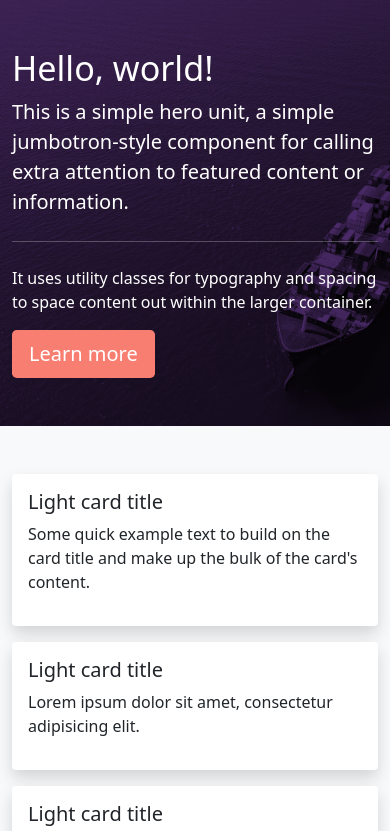
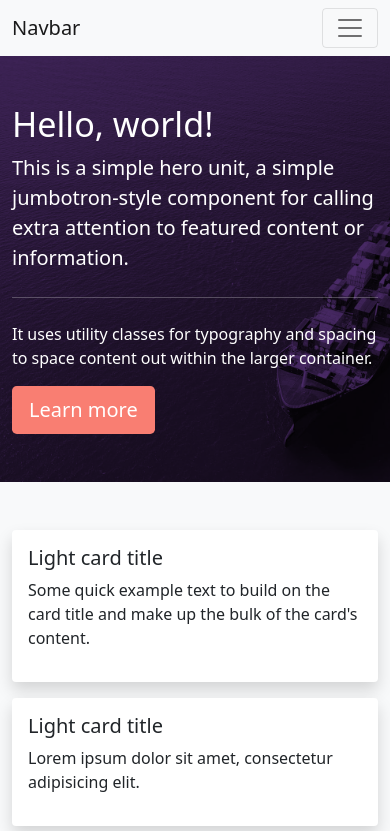
Before and after one commit to daviatkea/bs, a plain HTML site: page index.html in a window 390 px wide. Shown: the top 831 px of the page. Drawn offline with nearby package versions, Linux system fonts and the light colour scheme.

Commit message:
add navbar

```diff
--- a/index.html
+++ b/index.html
@@ -14,6 +14,36 @@
   </head>
 
   <body class="bg-light">
+    <nav class="navbar navbar-expand-lg navbar-light bg-light">
+      <div class="container-fluid">
+        <a class="navbar-brand" href="#">Navbar</a>
+        <button
+          class="navbar-toggler"
+          type="button"
+          data-bs-toggle="collapse"
+          data-bs-target="#navbarNavDropdown"
+          aria-controls="navbarNavDropdown"
+          aria-expanded="false"
+          aria-label="Toggle navigation"
+        >
+          <span class="navbar-toggler-icon"></span>
+        </button>
+        <div class="collapse navbar-collapse" id="navbarNavDropdown">
+          <ul class="navbar-nav ms-auto">
+            <li class="nav-item">
+              <a class="nav-link active" aria-current="page" href="#">Home</a>
+            </li>
+            <li class="nav-item">
+              <a class="nav-link" href="#">Features</a>
+            </li>
+            <li class="nav-item">
+              <a class="nav-link" href="#">Pricing</a>
+            </li>
+          </ul>
+        </div>
+      </div>
+    </nav>
+
     <!-- Custom hero component -->
     <header class="hero py-5 text-white d-flex align-items-center">
       <div class="container">
```
